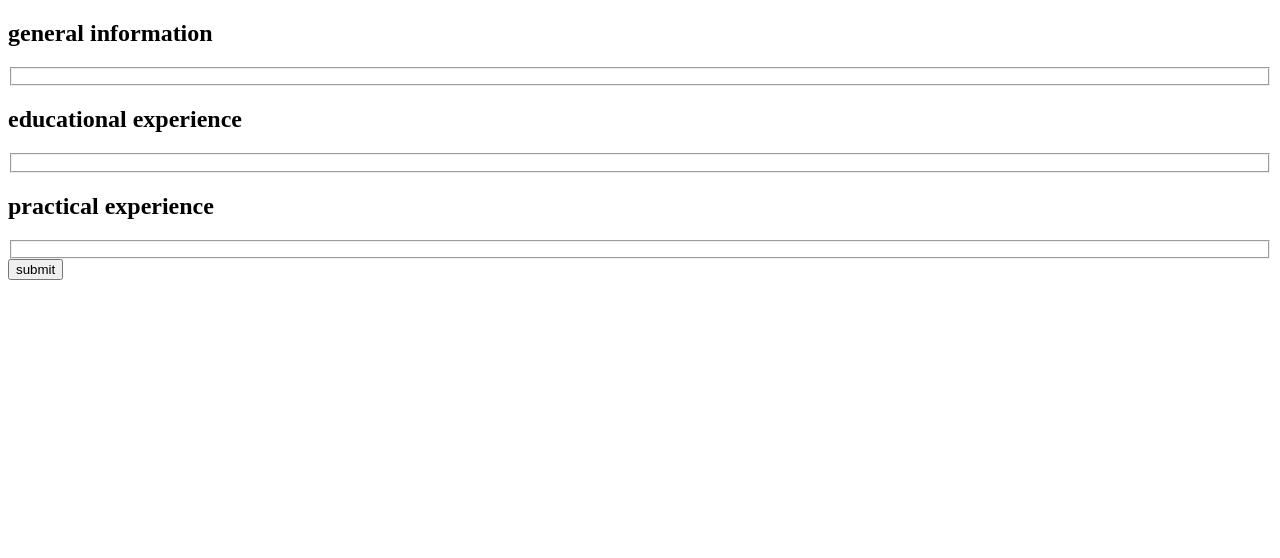
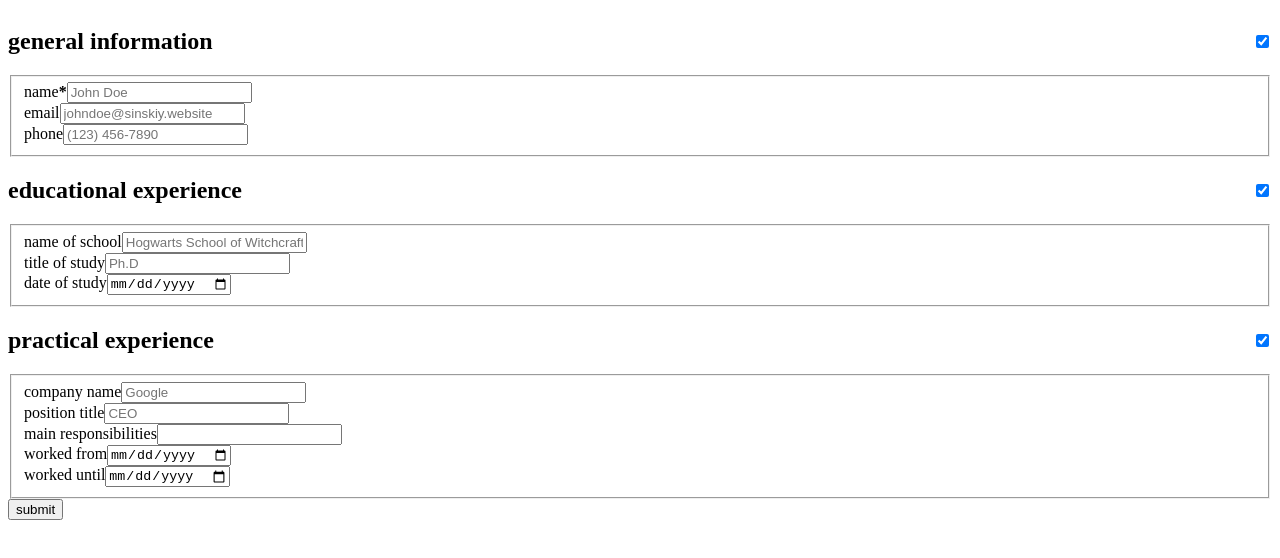
Before and after one commit to sinskiy/odin-cv, a React (Vite) app: page / in a window 1280 px wide. Shown: the top 558 px of the page. Built offline with nearby package versions, Linux system fonts and the light colour scheme.

Commit message:
feat: add ability to hide sections

```diff
--- a/src/FormInput.jsx
+++ b/src/FormInput.jsx
@@ -12,7 +12,7 @@ export default function FormInput({
   const CvState = useContext(CvStateContext);
 
   const [inputValue, setInputValue] = useState("");
-  if (!inputValue) return;
+  if (!inputValue && CvState === "viewing") return;
 
   return (
     <div className="form-input">
--- a/src/FormSection.jsx
+++ b/src/FormSection.jsx
@@ -1,11 +1,28 @@
+import { useState, useContext } from "react";
+import { CvStateContext } from "./CvStateContext";
+
 export default function FormSection({ title, legendText, children }) {
+  const CvState = useContext(CvStateContext);
+
+  const [displayed, setDisplayed] = useState(true);
   return (
     <section>
-      <h2>{title}</h2>
-      <fieldset>
-        {legendText && <legend>{legendText}</legend>}
-        {children}
-      </fieldset>
+      <header style={{ display: "flex", justifyContent: "space-between" }}>
+        <h2>{displayed && title}</h2>
+        <input
+          type="checkbox"
+          checked={displayed}
+          onChange={(e) => setDisplayed(e.target.checked)}
+          name={title}
+          id={title}
+        />
+      </header>
+      {displayed && (
+        <fieldset>
+          {legendText && <legend>{legendText}</legend>}
+          {children}
+        </fieldset>
+      )}
     </section>
   );
 }
--- a/src/PracticalExperience.jsx
+++ b/src/PracticalExperience.jsx
@@ -7,8 +7,8 @@ export default function PracticalExperience() {
       <FormInput id="company-name" label="company name" placeholder="Google" />
       <FormInput id="position-title" label="position title" placeholder="CEO" />
       <FormInput id="responsibilities" label="main responsibilities" />
-      <FormInput id="start-data" type="data" label="worked from" />
-      <FormInput id="end-data" type="data" label="worked until" />
+      <FormInput id="start-date" type="date" label="worked from" />
+      <FormInput id="end-date" type="date" label="worked until" />
     </FormSection>
   );
 }
```
